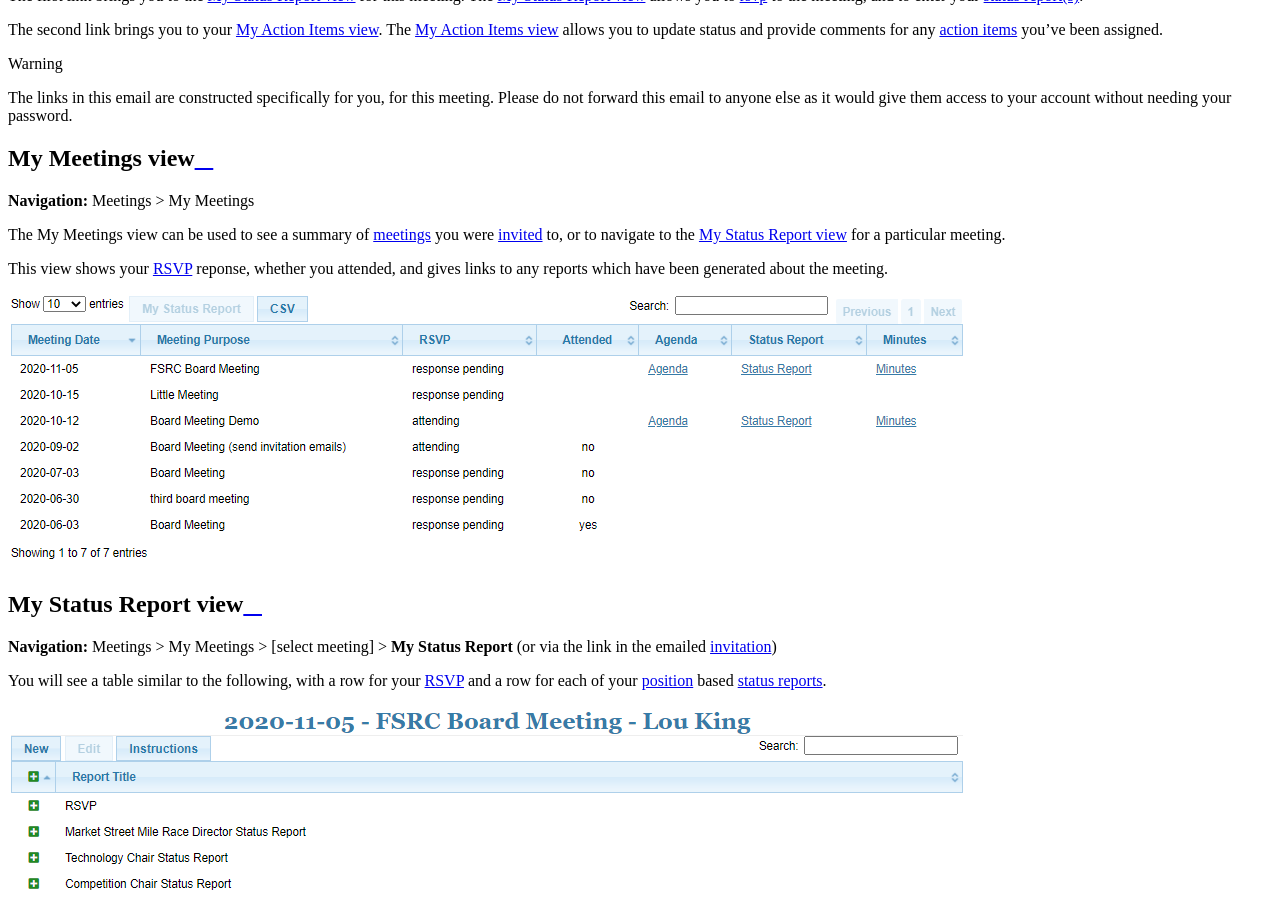
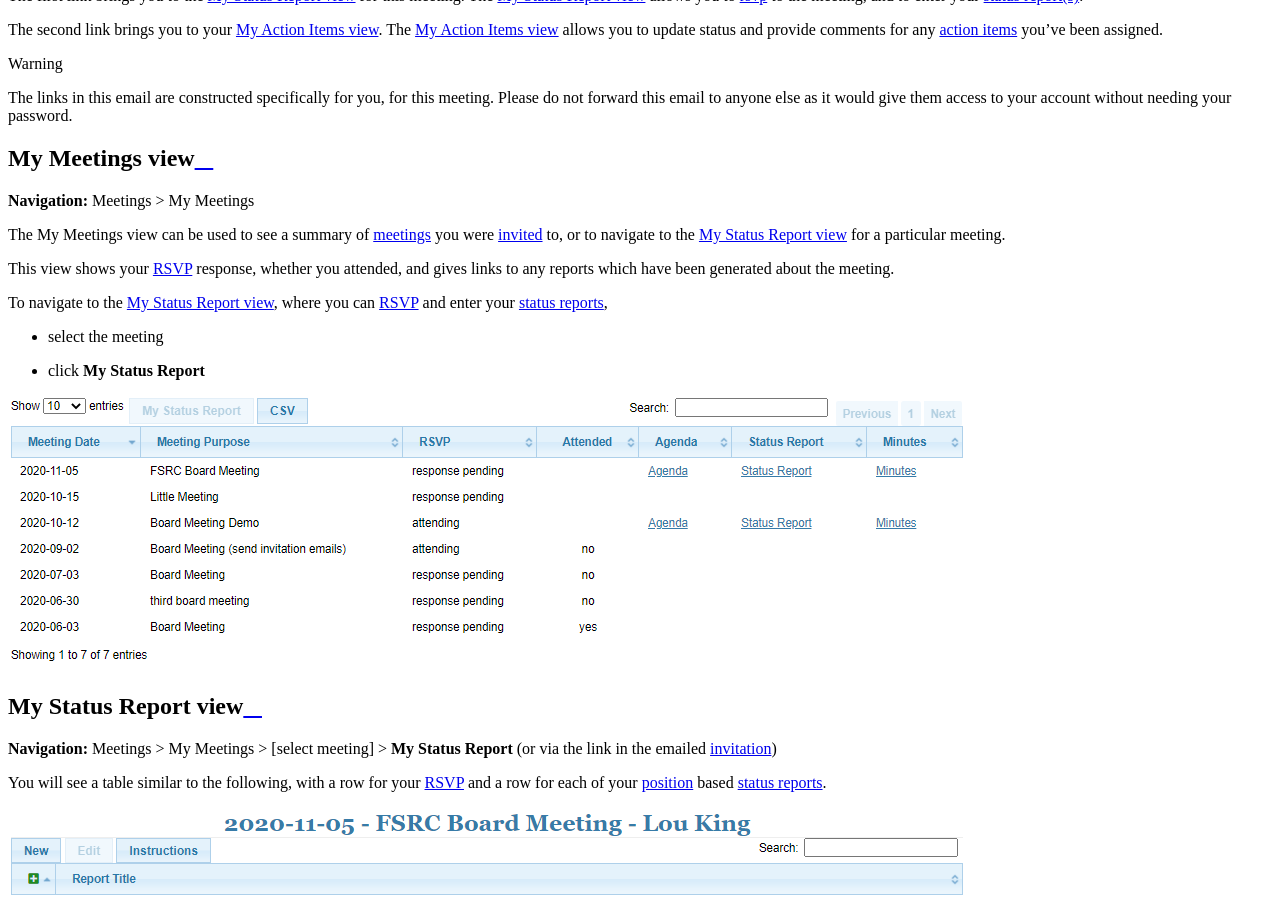
Before and after one commit to louking/members, a Sphinx documentation site: the page built from docs/meetings-member-guide.rst, in a window 1280 px wide and 900 px high, scrolled down 2810 px. Built offline with Sphinx 7.4.7 and the Read the Docs theme 2.0.0, drawn with Linux system fonts in a browser that asks for light colours.

Commit message:
My Meetings view docs: clarify navigation

```diff
--- a/docs/meetings-member-guide.rst
+++ b/docs/meetings-member-guide.rst
@@ -52,8 +52,14 @@ My Meetings view
 The My Meetings view can be used to see a summary of :term:`meetings <meeting>` you were :term:`invited <invite>` to,
 or to navigate to the :ref:`My Status Report view` for a particular meeting.
 
-This view shows your :term:`RSVP <rsvp>` reponse, whether you attended, and gives links to any reports which have been
+This view shows your :term:`RSVP <rsvp>` response, whether you attended, and gives links to any reports which have been
 generated about the meeting.
+
+To navigate to the :ref:`My Status Report view`, where you can :term:`RSVP <rsvp>` and enter your
+:term:`status reports <status report>`,
+
+* select the meeting
+* click **My Status Report**
 
 .. image:: images/my-meetings-view.*
     :align: center
```
